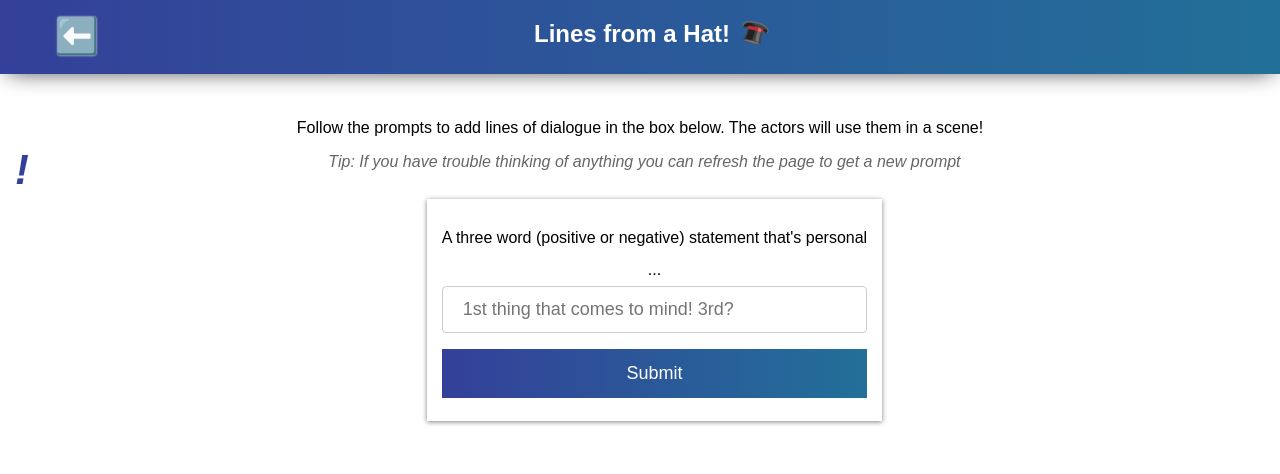
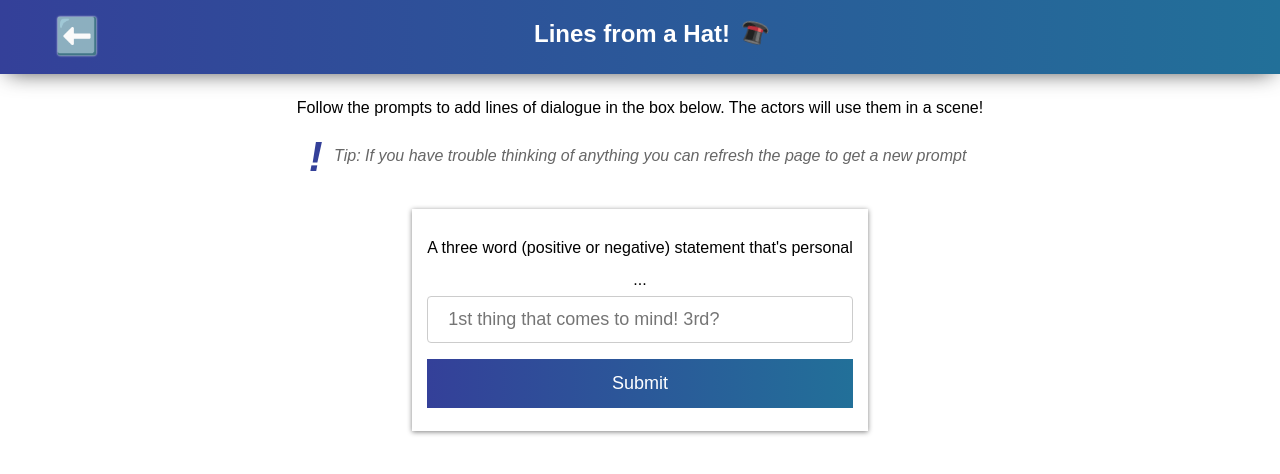
Before and after one commit to katherineahern/improv_tech, a React (Create React App) app in the folder static_client/react-app/: page /lineHat in a window 1280 px wide. Shown: the top 474 px of the page. Built offline with nearby package versions, Linux system fonts and the light colour scheme.

Commit message:
more usability and tips stuff

```diff
--- a/static_client/react-app/src/css/App.css
+++ b/static_client/react-app/src/css/App.css
@@ -1,5 +1,6 @@
 :root {
     --none:#efeff4;
+    --rock:#667;
     --lounge1:#24956D /*OLD 99ccff*/;
     --funk1:#DEAF35 /*OLD c2c2a3*/;
     --latin1:#DE6C35 /*OLD ffcc99*/;
@@ -46,7 +47,7 @@ header {
   box-shadow: 0px 6px 22px -8px rgba(0,0,0,0.75);
 }
 .header-spacer{
-  height: 88px;
+  height: 68px;
 }
 
 header h1, header h4 {
@@ -60,6 +61,9 @@ header h1, header h4 {
         }
     .applogo{
         padding-left: 0px;
+    }
+    tip::before {
+      float:left;
     }
 }
 
@@ -145,7 +149,9 @@ input {
   background-color: white;
   border: 1px solid #444;
 }
-
+.light {
+  color: #ddddda;
+}
 
 .blur {
   text-shadow:0px 0px 5px #ffffff;
@@ -160,14 +166,17 @@ tip {
   color: #666;
   font-style: italic;
   padding-right: 5px;
+  max-width: 600px;
+  margin: 0 auto;
+  text-align: justify;
 }
 
 tip::before {
-  content: "!";
+  content: "! ";
   font-weight: 700;
   font-size: 2.6em;
   color:var(--headleft);
-  float: left;
   vertical-align: middle;
   margin-top: -7px;
+  text-align: right;
 }
--- a/static_client/react-app/src/css/index.css
+++ b/static_client/react-app/src/css/index.css
@@ -13,7 +13,7 @@ body {
   align: middle;
 }
 .none {
-  background-color: var(--none);
+  background-color: var(--rock);
 }
 
 #musicnotes::after {
--- a/static_client/react-app/src/music/AudiencePlaySong.js
+++ b/static_client/react-app/src/music/AudiencePlaySong.js
@@ -40,6 +40,12 @@ class AudiencePlaySong extends Component {
           <a class="applogo" href="App">⬅️</a>
            <h1 className="App-title">♫ Improvised Musical! ♫</h1>
         </header>
+        <div class="pad15">
+          <p>Choose a genre and tap an emotion that seems right for the moment...& make the actors sing!
+          </p>
+          <tip class="light">Once the music starts, avoid buttons onscreen. Most will interrupt the music!
+          </tip>
+        </div>
         <div className="table">
           <div className="row">
 
--- a/static_client/react-app/src/new_choice/AudienceNewChoice.js
+++ b/static_client/react-app/src/new_choice/AudienceNewChoice.js
@@ -22,10 +22,12 @@ class AudienceNewChoice extends Component {
 					<h1 className="App-title">New Choice!</h1>
   			</header>
 
-				<h2>You control the scene:</h2>
-				<p>When the actor says something you want them to change, tap the "New Choice" button.</p>
-				<p>They will come up with a new line and continue from there as though the last line never happened.</p>
-				<p>...</p>
+				<div class="pad15">
+  				<h2>You control the scene:</h2>
+				  <p>When the actor says something you want them to change, tap the "New Choice" button.</p>
+				  <p>They will come up with a new line and continue from there as though the last line never happened.</p>
+				  <p>...</p>
+				</div>
 				<button onClick={this.newChoice}>📣 - New Choice! - ⏪</button>
 			</div>
 		);
```
